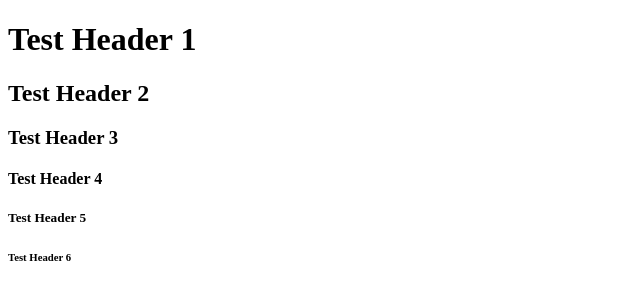
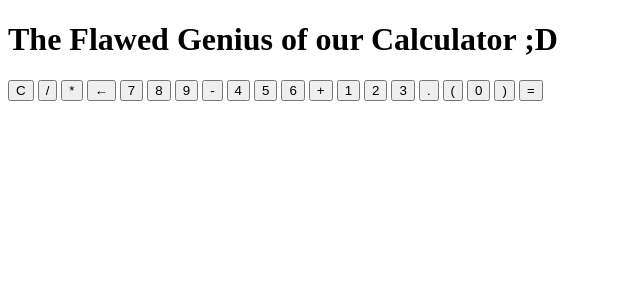
Before and after one commit to yaloswog/FlawedGenius_BrokenCalculator, a plain HTML site: page index.html in a window 1280 px wide. Shown: the whole page, without its empty margins (0-640 px from the left). Drawn offline with Linux system fonts and the light colour scheme; files that its build step writes are made by us from their sources; files whose address does not match are found by name.

Commit message:
HTML Calculator Code

```diff
--- a/index.html
+++ b/index.html
@@ -19,12 +19,34 @@
 </head>
 
 <body>
-  <h1>Test Header 1</h1>
-  <h2>Test Header 2</h2>
-  <h3>Test Header 3</h3>
-  <h4>Test Header 4</h4>
-  <h5>Test Header 5</h5>
-  <h6>Test Header 6</h6>
+  <h1>The Flawed Genius of our Calculator ;D</h1>
+  <section>
+        <div class="container">
+            <div id="display"></div>
+            <div class="buttons">
+              <button class="button">C</button>
+              <button class="button">/</button>
+              <button class="button">*</button>
+              <button class="button">&larr;</button>
+              <button class="button">7</button>
+              <button class="button">8</button>
+              <button class="button">9</button>
+              <button class="button">-</button>
+              <button class="button">4</button>
+              <button class="button">5</button>
+              <button class="button">6</button>
+              <button class="button">+</button>
+              <button class="button">1</button>
+              <button class="button">2</button>
+              <button class="button">3</button>
+              <button class="button">.</button>
+              <button class="button">(</button>
+              <button class="button">0</button>
+              <button class="button">)</button>
+              <button id="equal" class="button">=</button>
+            </div>
+        </div>
+    </section>
   <script src="/main/index.js"></script>
 </body>
 </html>
```
